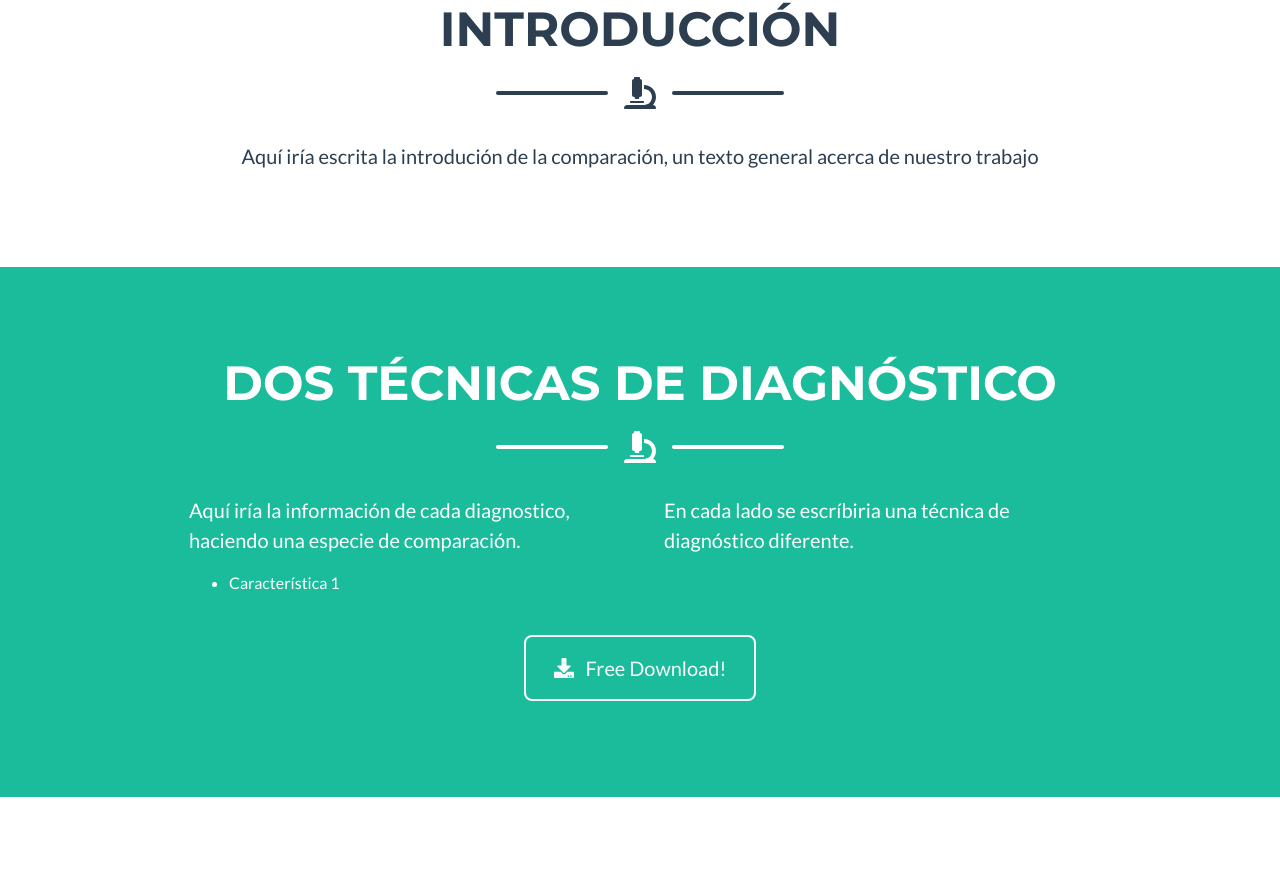
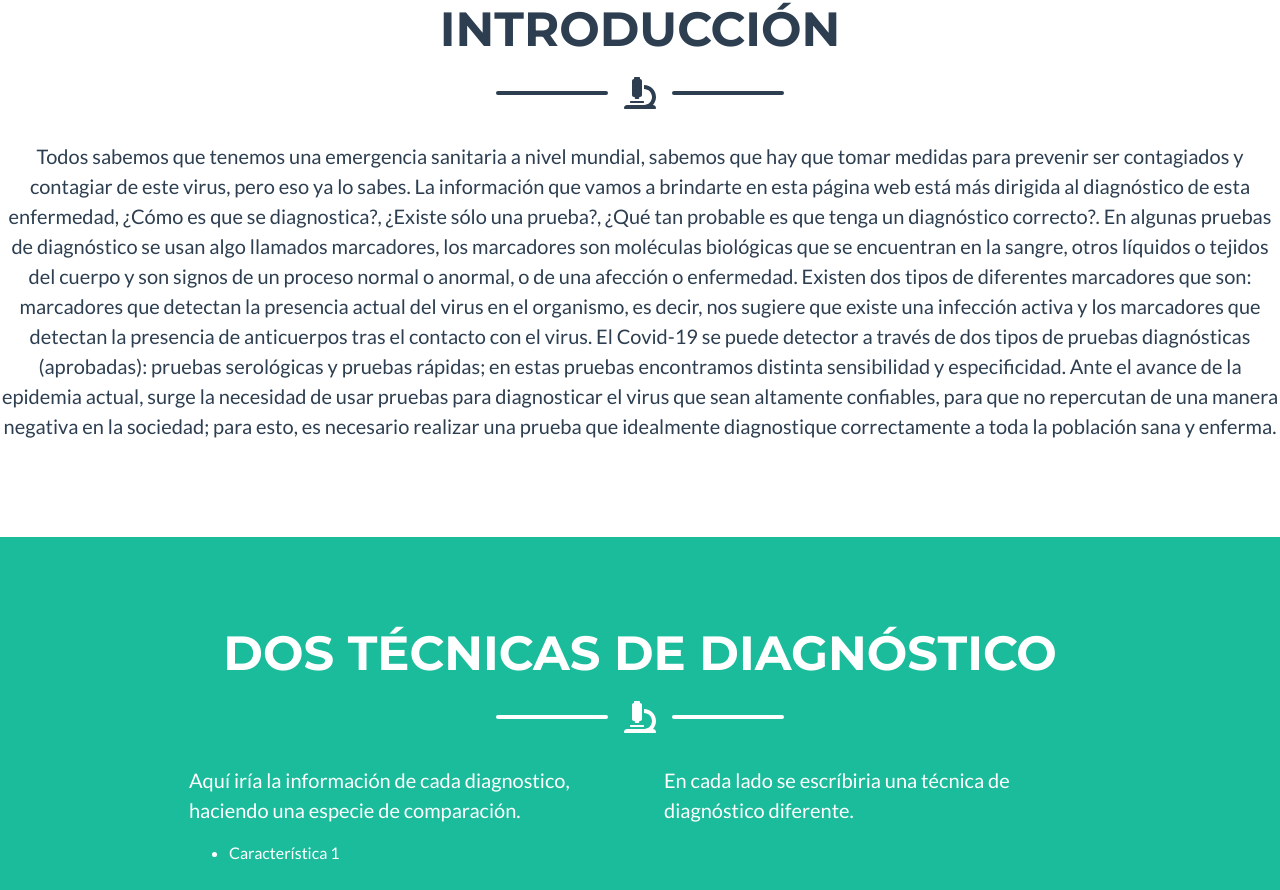
Before and after one commit to equipoa05/equipoa05, a plain HTML site: page index.html in a window 1280 px wide. Shown: the part 912-1802 px from the top of the page. Drawn offline with nearby package versions, Linux system fonts and the light colour scheme.

Commit message:
Update index.html

```diff
--- a/index.html
+++ b/index.html
@@ -65,7 +65,11 @@
                 </div>
                 <!--Text Introduction Section-->
                 <p class="lead mb-0 text-center text-secondary">
-                    Aquí iría escrita la introdución de la comparación, un texto general acerca de nuestro trabajo
+                    Todos sabemos que tenemos una emergencia sanitaria a nivel mundial, sabemos que hay que tomar medidas para prevenir ser contagiados y contagiar de este virus, pero eso ya lo sabes. La información que vamos a brindarte en esta página web está más dirigida al diagnóstico de esta enfermedad, ¿Cómo es que se diagnostica?, ¿Existe sólo una prueba?, ¿Qué tan probable es que tenga un diagnóstico correcto?.
+En algunas pruebas de diagnóstico se usan algo llamados marcadores, los marcadores son moléculas biológicas que se encuentran en la sangre, otros líquidos o tejidos del cuerpo y son signos de un proceso normal o anormal, o de una afección o enfermedad.  Existen dos tipos de diferentes marcadores que son: marcadores que detectan la presencia actual del virus en el organismo, es decir, nos sugiere que existe una infección activa y los marcadores que detectan la presencia de anticuerpos tras el contacto con el virus.
+El Covid-19 se puede detector a través de dos tipos de pruebas diagnósticas (aprobadas): pruebas serológicas y pruebas rápidas; en estas pruebas encontramos distinta sensibilidad y especificidad.
+Ante el avance de la epidemia actual, surge la necesidad de usar pruebas para diagnosticar el virus que sean altamente confiables, para que no repercutan de una manera negativa en la sociedad; para esto, es necesario realizar una prueba que idealmente diagnostique correctamente a toda la población sana y enferma.
+
                    </p>
                </div>
            </div>
```
